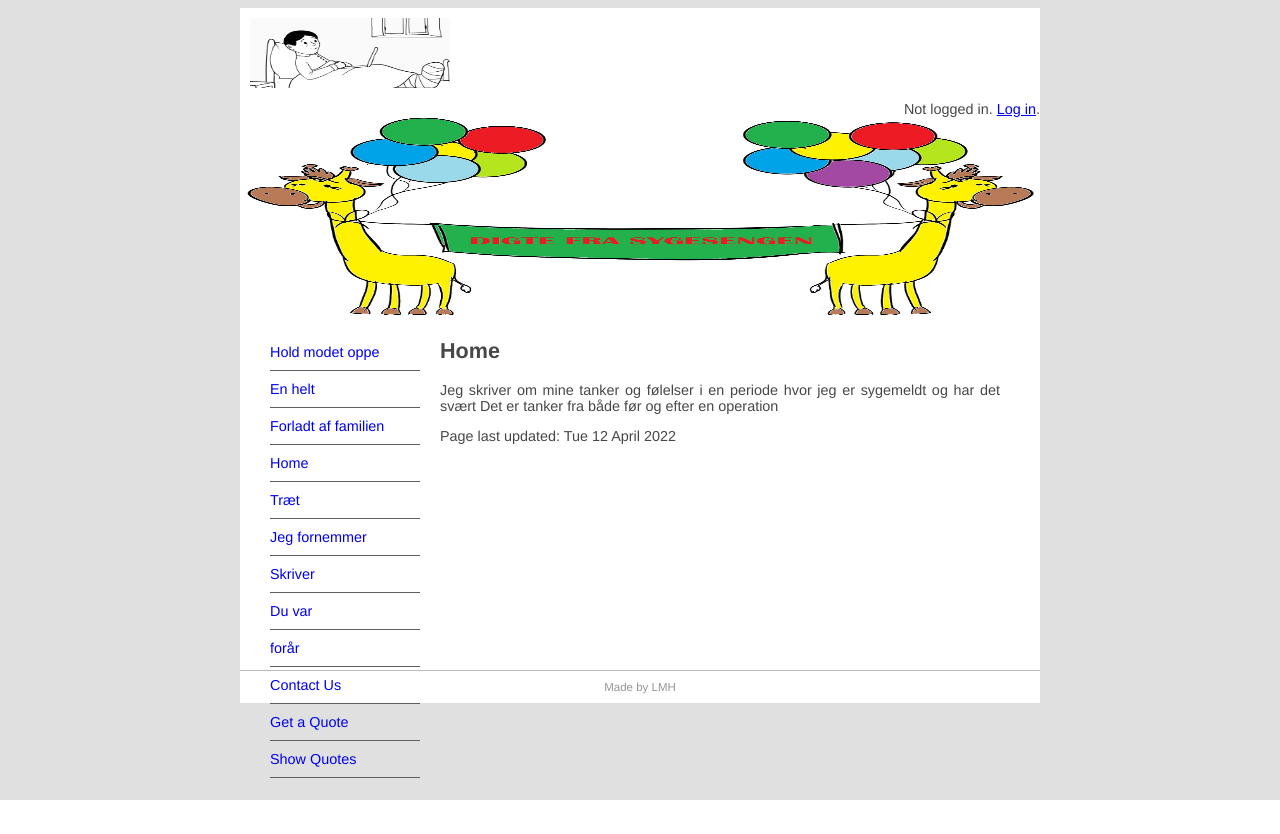
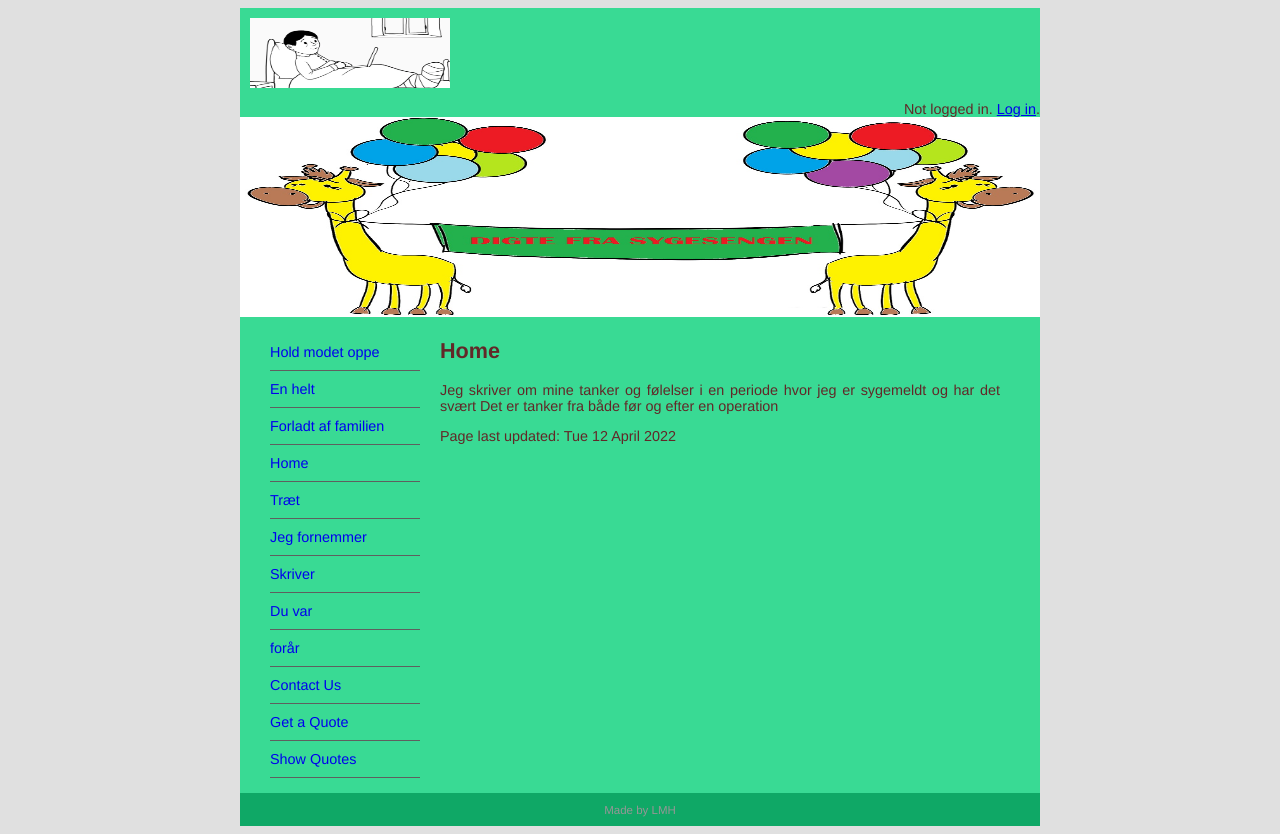
Before and after one commit to LoneHilke/biginner_abc, a Django app: page / in a window 1280 px wide. Before the commit the page ends 800 px from the top, so only its background shows below. Run offline with Django 3.2, Linux system fonts and the light colour scheme; data comes from the database, SQL or seed files in the repository; both versions use the stored data as it was after the commit.

Commit message:
lesson 11 med leg
lesson 11 med leg

Co-Authored-By: Qvisty <18654175+qvisty@users.noreply.github.com>

```diff
--- a/abc_site/abc_site/static/main.css
+++ b/abc_site/abc_site/static/main.css
@@ -8,7 +8,7 @@
 	margin-top: 0px;
 	margin-left: auto;
 	margin-right: auto;
-	background-color: #FFFFFF;
+	background-color: #39da94;
 	width: 800px;
 }
 body {
@@ -16,7 +16,7 @@ body {
 	font-family: Gotham, "Helvetica Neue", Helvetica, Arial, sans-serif;
 	font-size: 0.9em;
 	text-align: justify;
-	color: #474747;
+	color: #622828;
 }
 #footer {
 	text-align: center;
@@ -24,8 +24,8 @@ body {
 	margin-top: 5px;
 	padding-top: 10px;
 	padding-bottom: 10px;
-	background-color: #FFFFFF;
-	border-top: thin solid #BBBBBB;
+	background-color: #0fa866;
+	border-top: thin solid #0fa866;
 	clear: both;
 	color: #969696;
 }
@@ -45,8 +45,9 @@ body {
 }
 #leftsidebar {
 	width: 180px;
-	height: 350px;
+	height: auto;
 	float: left;
+	color: green;
 }
 #main {
 	width: 560px;
```
Also changed, not shown: abc_site/db.sqlite3.
